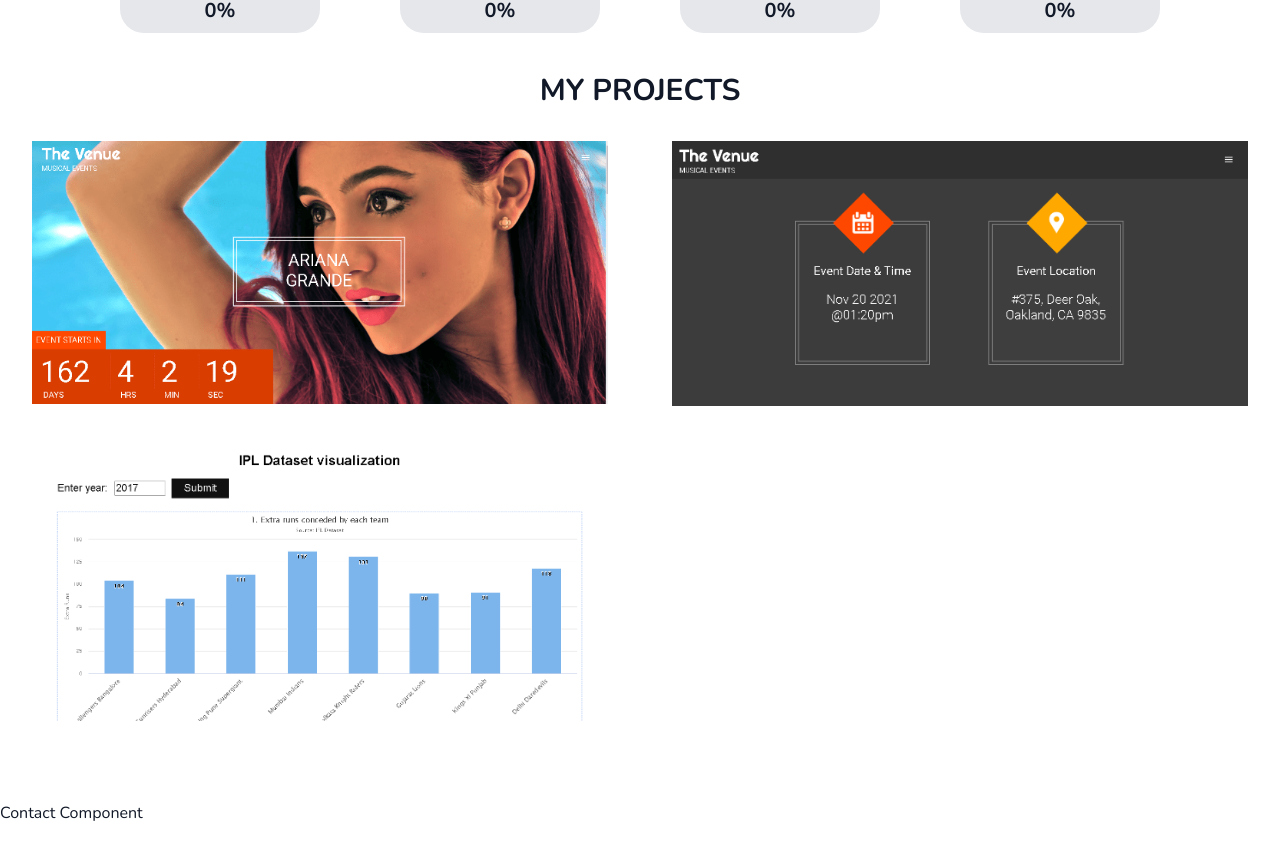
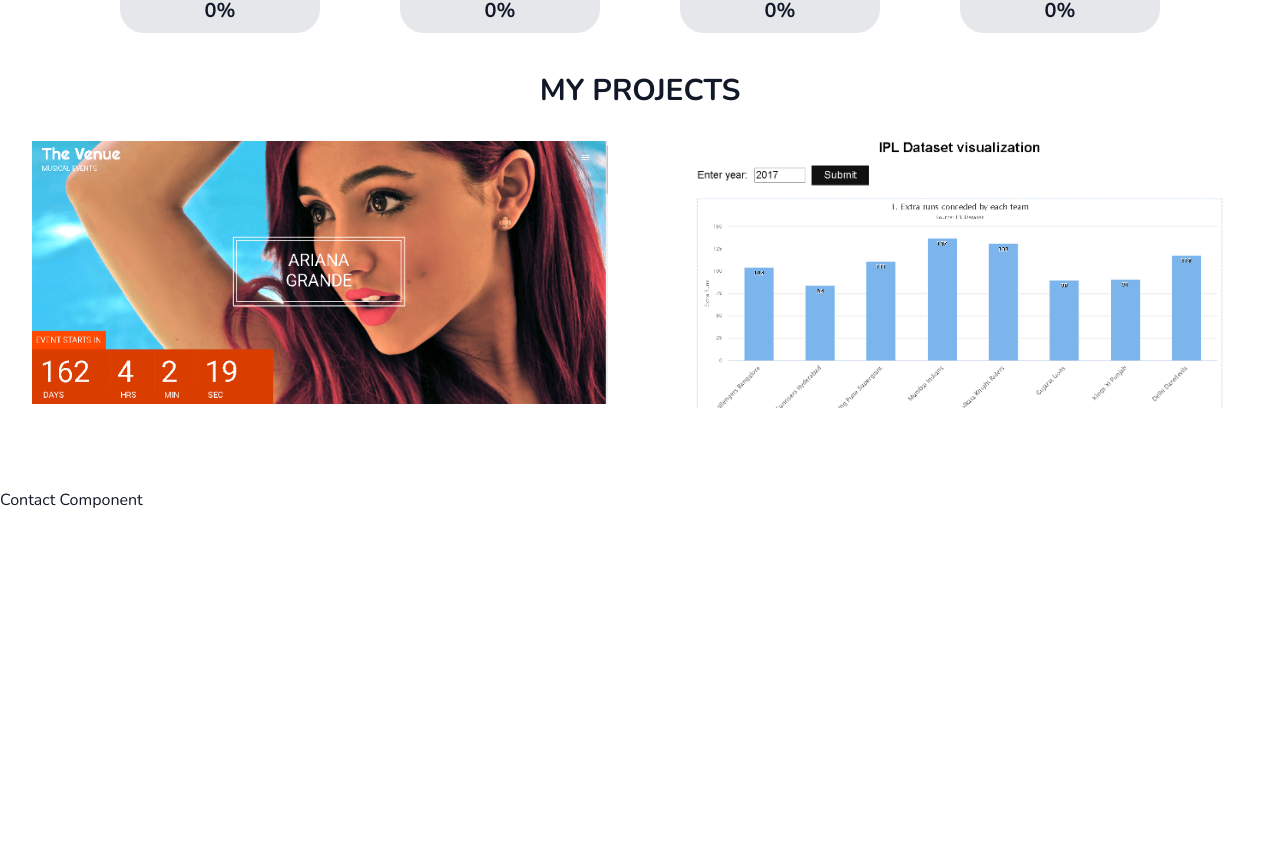
Before and after one commit to nehaniks/personal-portfolio, a React (Create React App) app: page / in a window 1280 px wide. Shown: the part 1307-2166 px from the top of the page. Built offline with nearby package versions, Linux system fonts and the light colour scheme.

Commit message:
Display project details based on json data

```diff
--- a/src/components/projects/details.js
+++ b/src/components/projects/details.js
@@ -1,8 +1,7 @@
 import { useState } from "react";
-import the_venue_1 from "../../images/projects/the_venue/the_venue_1.png";
 import IMAGES from "../../images/index";
 
-export default function Details() {
+export default function Details(props) {
   const [isHidden, setIsHidden] = useState(true);
 
   const shrink = () => {
@@ -16,14 +15,23 @@ export default function Details() {
   return (
     <div onMouseEnter={() => shrink()} onMouseLeave={() => expand()}>
       {isHidden ? (
-        <img src={the_venue_1} alt="the venue" />
+        <img
+          src={IMAGES[props.projectName][props.slides[0]]}
+          alt={props.slides[0]}
+        />
       ) : (
         <div className="p-2 grid grid-cols-2 bg-gray-200">
           <div>
-            <img src={the_venue_1} alt="the venue" />
+            <img
+              src={IMAGES[props.projectName][props.slides[0]]}
+              alt={props.slides[0]}
+            />
           </div>
           <div className="mx-1 flex flex-col">
-            <a className="mb-2 flex flex-row justify-evenly" href="">
+            <a
+              className="mb-2 flex flex-row justify-evenly"
+              href={props.projectLink}
+            >
               <span className="text-center">View Project</span>
               <img
                 className="mt-1 p-1 w-12 h-12 rounded-sm bg-gray-100"
@@ -33,7 +41,7 @@ export default function Details() {
             </a>
             <a
               className="mt-2 flex flex-row justify-evenly"
-              href="https://github.com/nehaniks/the_venue"
+              href={props.repoLink}
             >
               <span className="text-center">Project Repo</span>
 
@@ -46,33 +54,25 @@ export default function Details() {
           </div>
           <div className="mt-2 col-span-2">
             <div className="flex flex-row justify-evenly">
-              <div className="rounded-full w-12 h-12 bg-gray-100 p-1">
-                <img
-                  src={IMAGES.html}
-                  alt="html"
-                  className="rounded-full"
-                ></img>
-              </div>
-
-              <div className="rounded-full w-12 h-12 bg-gray-100 p-1">
-                <img src={IMAGES.css} alt="css" className="rounded-full"></img>
-              </div>
-
-              <div className="rounded-full w-12 h-12 bg-gray-100 p-1">
-                <img
-                  src={IMAGES.react}
-                  alt="react"
-                  className="rounded-full"
-                ></img>
-              </div>
+              {props.skills.map((skill, i) => {
+                return (
+                  <div
+                    className="rounded-full w-10 h-10 md:w-12 md:h-12 bg-gray-100 p-1"
+                    key={i}
+                  >
+                    <img
+                      src={IMAGES[skill]}
+                      alt={skill}
+                      className="rounded-full"
+                    ></img>
+                  </div>
+                );
+              })}
             </div>
           </div>
           <div className="mt-2 col-span-2">
             <h1 className="text-xl">Description:</h1>
-            <p className="mt-1 text-md">
-              Landing page with picture caroussel, countdown timer, navigation
-              bar, google location finder
-            </p>
+            <p className="mt-1 text-md">{props.description}</p>
           </div>
         </div>
       )}
--- a/src/components/projects/index.js
+++ b/src/components/projects/index.js
@@ -1,7 +1,4 @@
-import the_venue_1 from "../../images/projects/the_venue/the_venue_1.png";
-import the_venue_2 from "../../images/projects/the_venue/the_venue_2.png";
-import ipl_1 from "../../images/projects/ipl/ipl_1.png";
-
+import Data from "../..//data.json";
 import Details from "./details";
 
 export default function Projects() {
@@ -11,15 +8,20 @@ export default function Projects() {
         <strong>MY PROJECTS</strong>
       </h1>
       <div className="my-8 grid grid-cols-2">
-        <div className="mx-8 mb-12">
-          <Details />
-        </div>
-        <div className="mx-8 mb-12">
-          <img src={the_venue_2} alt="the venue" />
-        </div>
-        <div className="mx-8 mb-12">
-          <img src={ipl_1} alt="ipl" />
-        </div>
+        {Data.map((project) => {
+          return (
+            <div className="mx-8 mb-12 h-auto">
+              <Details
+                projectName={project.projectName}
+                slides={project.images}
+                projectLink={project.projectLink}
+                repoLink={project.repoLink}
+                skills={project.skills}
+                description={project.description}
+              />
+            </div>
+          );
+        })}
       </div>
     </div>
   );
--- /dev/null
+++ b/src/data.json
@@ -0,0 +1,21 @@
+[
+    {
+        "id": 1,
+        "projectName": "the_venue",
+        "skills": ["html", "css", "react"],
+        "description": "Landing page with picture caroussel, countdown timer, navigation bar, google location finder",
+        "projectLink": "",
+        "repoLink": "https://github.com/nehaniks/the_venue",
+        "images": ["the_venue_1","the_venue_2","the_venue_3","the_venue_4","the_venue_5","the_venue_6"]
+    },
+    {
+        "id": 2,
+        "projectName": "ipl",
+        "skills": ["html", "nodejs", "js"],
+        "description": "IPL data visualization based on certain queries using highcharts data visualization based on certain queries using highcharts",
+        "projectLink": "https://shrouded-forest-34638.herokuapp.com/",
+        "repoLink": "",
+        "images": ["ipl_1","ipl_2","ipl_3","ipl_4","ipl_5","ipl_6"]
+
+    }
+]
--- a/src/images/index.js
+++ b/src/images/index.js
@@ -13,6 +13,24 @@ const IMAGES = {
 
   open: require("./open.png").default,
   repo: require("./repo.png").default,
+
+  the_venue: {
+    the_venue_1: require("./projects/the_venue/the_venue_1.png").default,
+    the_venue_2: require("./projects/the_venue/the_venue_2.png").default,
+    the_venue_3: require("./projects/the_venue/the_venue_3.png").default,
+    the_venue_4: require("./projects/the_venue/the_venue_4.png").default,
+    the_venue_5: require("./projects/the_venue/the_venue_5.png").default,
+    the_venue_6: require("./projects/the_venue/the_venue_6.png").default,
+  },
+
+  ipl: {
+    ipl_1: require("./projects/ipl/ipl_1.png").default,
+    ipl_2: require("./projects/ipl/ipl_2.png").default,
+    ipl_3: require("./projects/ipl/ipl_3.png").default,
+    ipl_4: require("./projects/ipl/ipl_4.png").default,
+    ipl_5: require("./projects/ipl/ipl_5.png").default,
+    ipl_6: require("./projects/ipl/ipl_6.png").default,
+  },
 };
 
 export default IMAGES;
```
